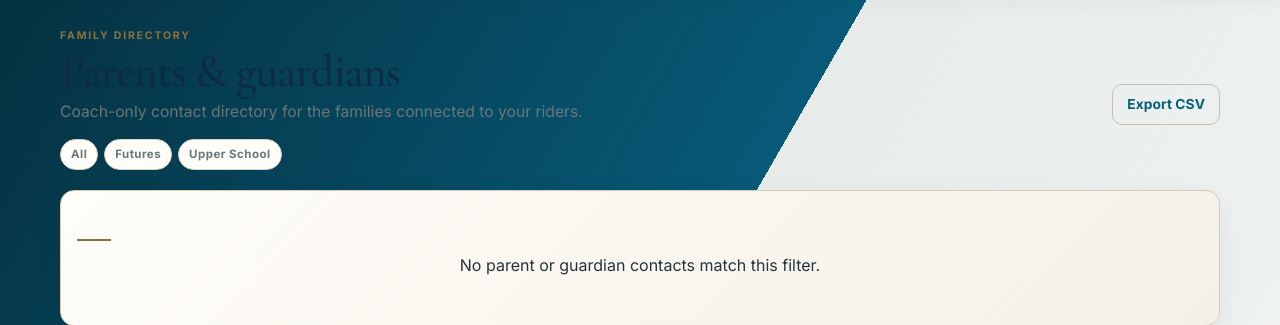
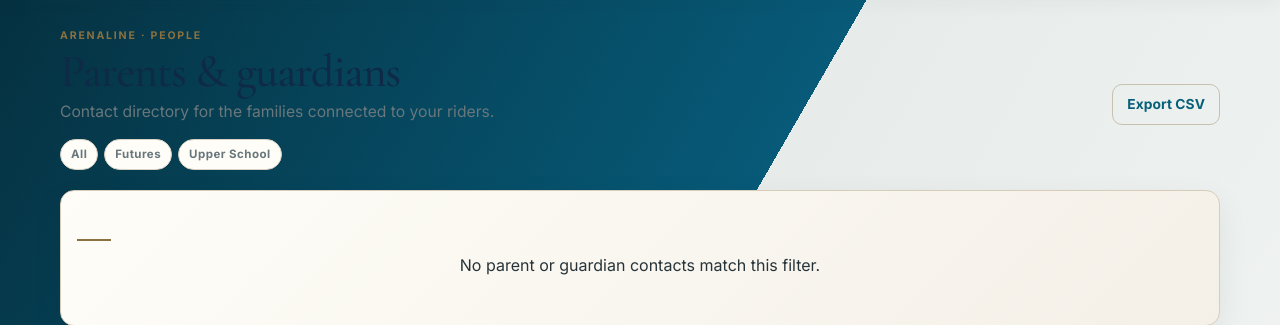
Before and after one commit to mcangeli/iea-team-portal, a Django app: template templates/portal/parent_list.html in a window 1280 px wide. Shown: the part 68-393 px from the top of the page. Run offline with Django 5.2, Linux system fonts and the light colour scheme; the template is opened without the code that fills it, so the values that code supplies are empty; parts of the project's set-up code (start-up, migrations or seed data) failed here and were passed over.

Commit message:
ui: align people terminology with ArenaLine

```diff
--- a/templates/portal/parent_list.html
+++ b/templates/portal/parent_list.html
@@ -1,7 +1,7 @@
 {% extends 'base.html' %}
-{% block title %}Parents & Guardians{% endblock %}
+{% block title %}Parents & Guardians · ArenaLine{% endblock %}
 {% block content %}
-<div class="page-title"><div><div class="eyebrow">FAMILY DIRECTORY</div><h1>Parents & guardians</h1><p>Coach-only contact directory for the families connected to your riders.</p></div><a class="btn secondary" href="{% url 'parent_export' %}?team={{ selected_team }}">Export CSV</a></div>
+<div class="page-title"><div><div class="eyebrow">ARENALINE · PEOPLE</div><h1>Parents & guardians</h1><p>Contact directory for the families connected to your riders.</p></div><a class="btn secondary" href="{% url 'parent_export' %}?team={{ selected_team }}">Export CSV</a></div>
 <nav class="filter-tabs"><a class="{% if selected_team == 'all' %}active{% endif %}" href="?team=all">All</a><a class="{% if selected_team == 'futures' %}active{% endif %}" href="?team=futures">Futures</a><a class="{% if selected_team == 'upper' %}active{% endif %}" href="?team=upper">Upper School</a></nav>
 <div class="contact-grid">{% for g in guardians %}<article class="contact-card parent-directory-card"><div class="contact-avatar">{{ g.first_name|first }}{{ g.last_name|first }}</div><div><h3>{{ g.display_name }}</h3>{% if g.email %}<a href="mailto:{{ g.email }}">{{ g.email }}</a>{% endif %}{% if g.phone %}<a href="tel:{{ g.phone }}">{{ g.phone }}</a>{% endif %}<p class="family-riders">{% for link in g.rider_links.all %}<a href="{% url 'rider_detail' link.rider.pk %}">{{ link.rider.display_name }} {{ link.rider.last_name }}</a>{% if link.relationship %} · {{ link.relationship }}{% endif %}{% if not forloop.last %}<br>{% endif %}{% empty %}No rider linked{% endfor %}</p>{% if g.user %}<a class="text-link" href="{% url 'user_edit' g.user.pk %}">Manage login →</a>{% else %}<a class="text-link" href="{% url 'user_create_guardian' g.pk %}">Create login →</a>{% endif %}</div></article>{% empty %}<div class="empty-state">No parent or guardian contacts match this filter.</div>{% endfor %}</div>
 {% endblock %}
```
